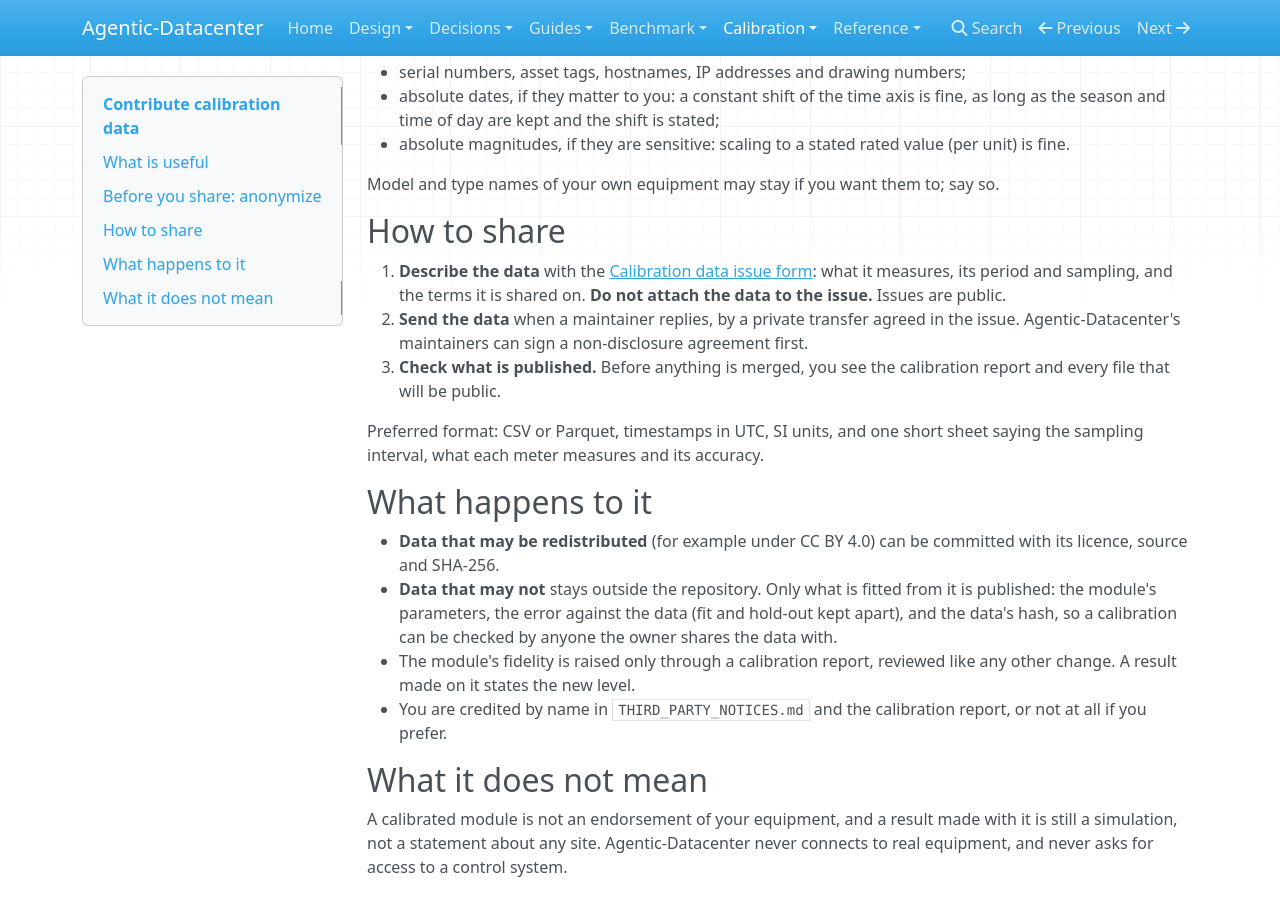
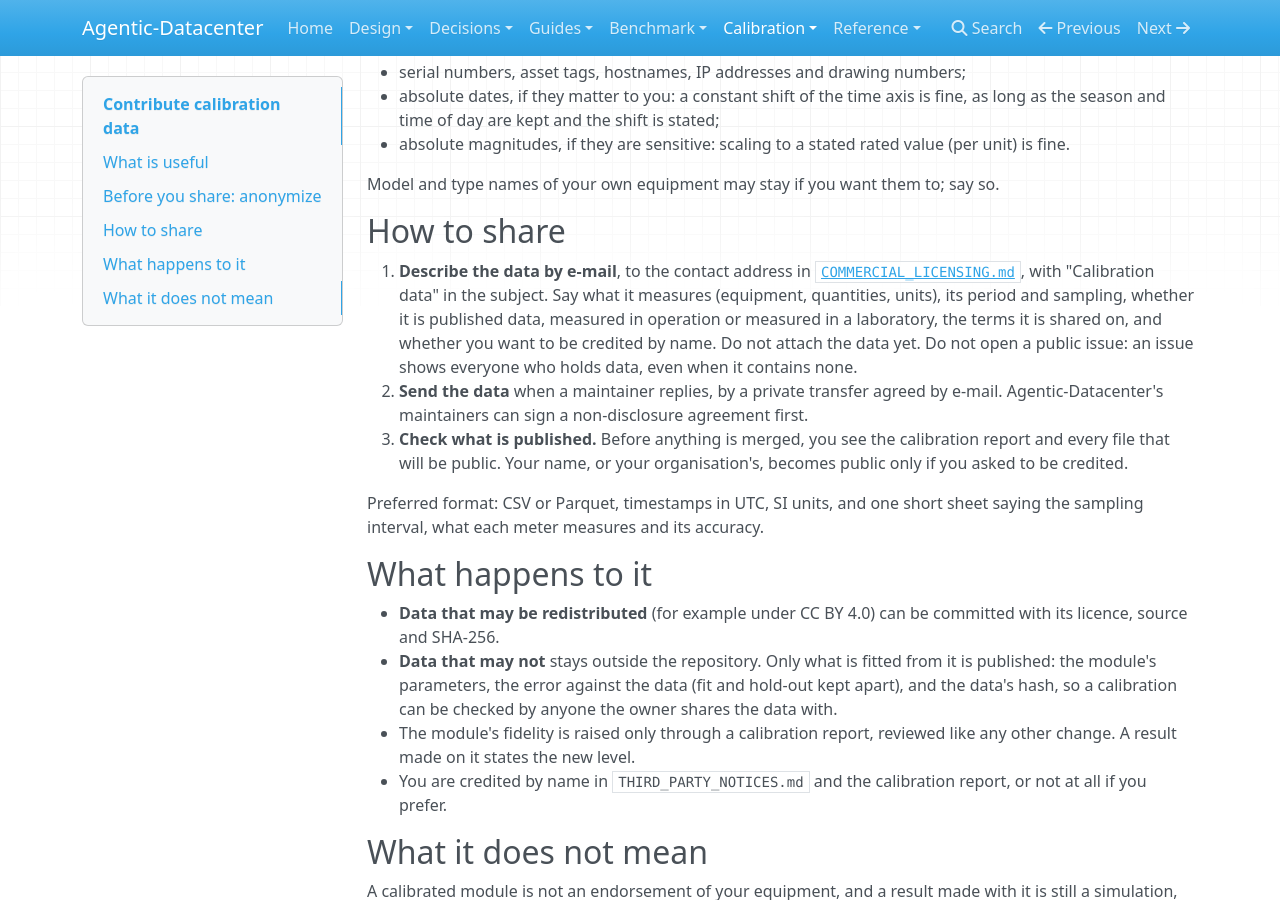
Before and after one commit to agentic-datacenter/agentic-datacenter, an MkDocs documentation site: the page built from docs/calibration/contribute-data.md, in a window 1280 px wide and 900 px high, scrolled down 1171 px. Built offline with MkDocs 1.6.1, drawn with Linux system fonts in a browser that asks for light colours; nearby versions of some CDN libraries.

Commit message:
Add a code of conduct, templates and Dependabot; offer calibration data privately
Calibration data is first offered by e-mail to the contact in
COMMERCIAL_LICENSING.md, so a public issue no longer shows who holds data, and
the calibration issue form is removed. Blank issues are off; a short problem
form and links to private security reporting and the docs take their place.
The gate result form says that what it shares is self-reported.

```diff
--- a/docs/calibration/contribute-data.md
+++ b/docs/calibration/contribute-data.md
@@ -36,9 +36,9 @@ Model and type names of your own equipment may stay if you want them to; say so.
 
 ## How to share
 
-1. **Describe the data** with the [Calibration data issue form](https://github.com/darklordVirtual/agentic-datacenter/issues/new?template=calibration-data.yml): what it measures, its period and sampling, and the terms it is shared on. **Do not attach the data to the issue.** Issues are public.
-2. **Send the data** when a maintainer replies, by a private transfer agreed in the issue. Agentic-Datacenter's maintainers can sign a non-disclosure agreement first.
-3. **Check what is published.** Before anything is merged, you see the calibration report and every file that will be public.
+1. **Describe the data by e-mail**, to the contact address in [`COMMERCIAL_LICENSING.md`](https://github.com/darklordVirtual/agentic-datacenter/blob/main/COMMERCIAL_LICENSING.md), with "Calibration data" in the subject. Say what it measures (equipment, quantities, units), its period and sampling, whether it is published data, measured in operation or measured in a laboratory, the terms it is shared on, and whether you want to be credited by name. Do not attach the data yet. Do not open a public issue: an issue shows everyone who holds data, even when it contains none.
+2. **Send the data** when a maintainer replies, by a private transfer agreed by e-mail. Agentic-Datacenter's maintainers can sign a non-disclosure agreement first.
+3. **Check what is published.** Before anything is merged, you see the calibration report and every file that will be public. Your name, or your organisation's, becomes public only if you asked to be credited.
 
 Preferred format: CSV or Parquet, timestamps in UTC, SI units, and one short sheet saying the sampling interval, what each meter measures and its accuracy.
 
```
Also changed, not shown: CODE_OF_CONDUCT.md (added, +12 -0 lines), .github/pull_request_template.md (added), 4 other files.
